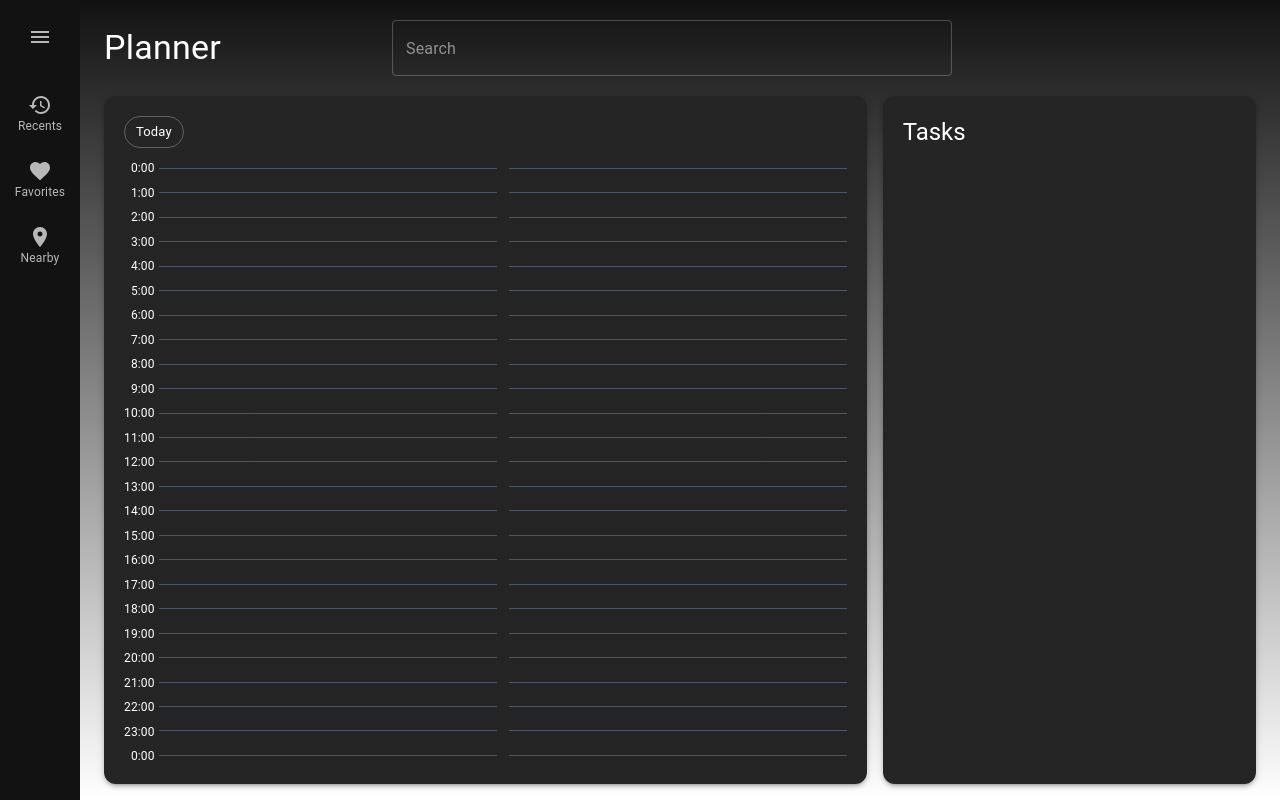
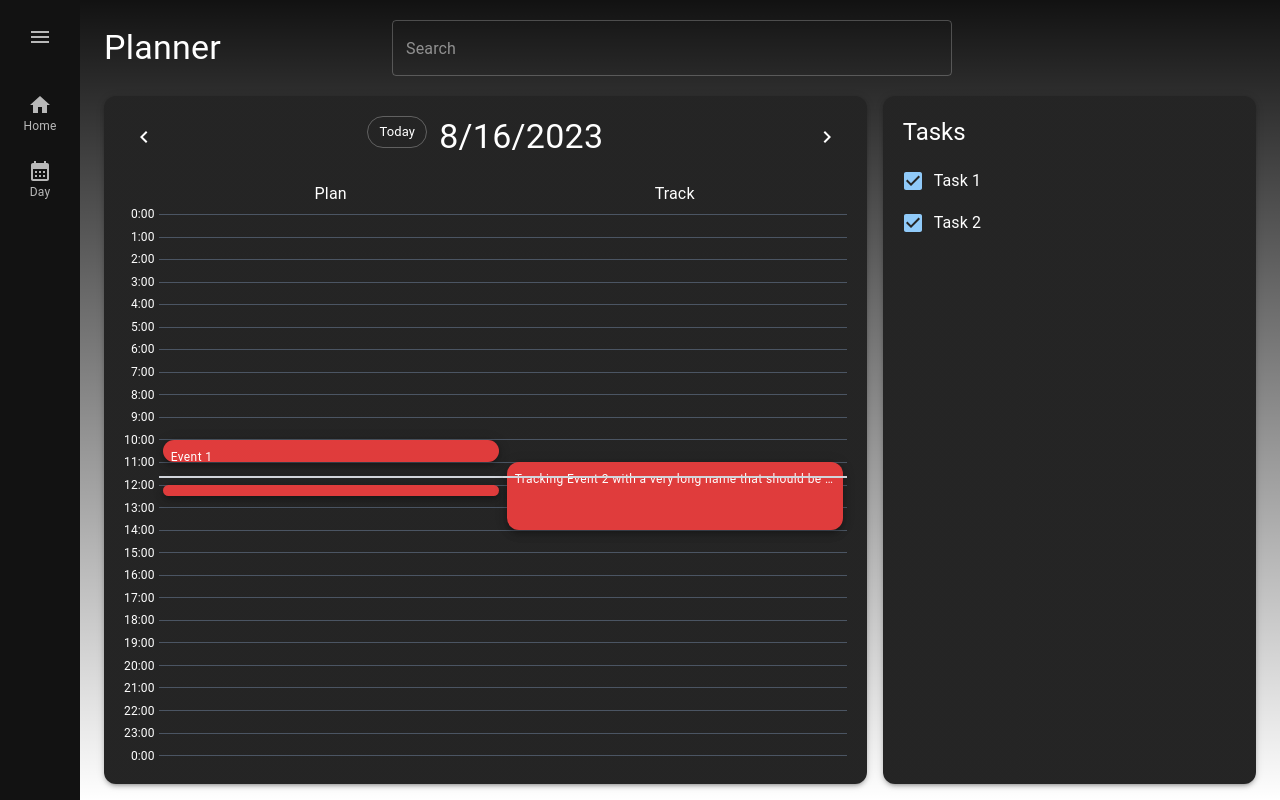
Before and after one commit to lukasbuehler/planner, a Next.js app: page /day in a window 1280 px wide. Built offline with nearby package versions, Linux system fonts and the light colour scheme.

Commit message:
More UI work

```diff
--- a/app/day/layout.tsx
+++ b/app/day/layout.tsx
@@ -4,6 +4,8 @@ import Typography from "@mui/material/Typography";
 import Paper from "@mui/material/Paper";
 import Chip from "@mui/material/Chip";
 import Button from "@mui/material/Button";
+
+import TasksView from "@/components/TasksView";
 
 export default function DayOverviewLayout({
   children,
@@ -34,7 +36,7 @@ export default function DayOverviewLayout({
       <Grid item sx={{ display: { md: "block", xs: "none" } }} md={4} xl={3}>
         <Item className="h-full">
           <Paper elevation={3} className="p-5 rounded-xl h-full">
-            <Typography variant="h5">Tasks</Typography>
+            <TasksView />
           </Paper>
         </Item>
       </Grid>
--- a/app/day/page.tsx
+++ b/app/day/page.tsx
@@ -7,8 +7,32 @@ import { useState } from "react";
 import CalendarDayView from "@/components/CalendarDayView";
 import Box from "@mui/material/Box";
 
+import Event from "@/models/Event";
+import Typography from "@mui/material/Typography";
+import IconButton from "@mui/material/IconButton";
+
+import { NavigateBefore, NavigateNext } from "@mui/icons-material";
+
 export default function DayOverview() {
-  const [events, setEvents] = useState<Event[]>([]);
+  const [plannedEvents, setPlannedEvents] = useState<Event[]>([
+    {
+      name: "Event 1",
+      start: new Date("2021-10-10T10:00:00"),
+      end: new Date("2021-10-10T11:00:00"),
+    },
+    {
+      name: "Event 2",
+      start: new Date("2021-10-10T12:00:00"),
+      end: new Date("2021-10-10T12:30:00"),
+    },
+  ]);
+  const [trackedEvents, setTrackedEvents] = useState<Event[]>([
+    {
+      name: "Tracking Event 2 with a very long name that should be truncated",
+      start: new Date("2021-10-10T11:00:00"),
+      end: new Date("2021-10-10T14:00:00"),
+    },
+  ]);
 
   // export async function getEventsForToday(): Promise<Event[]> {
   //       const now = new Date();
@@ -64,17 +88,34 @@ export default function DayOverview() {
 
   return (
     <Box className="h-full flex flex-col items-start">
-      <Chip label="Today" variant="outlined" />
+      <Box className="w-full flex flex-row justify-between pb-3">
+        <IconButton>
+          <NavigateBefore />
+        </IconButton>
+        <Box className="flex flex-row justify-center">
+          <Chip label="Today" variant="outlined" className="mr-3" />
+          <Typography variant={"h4"}>
+            {new Date().toLocaleDateString()}
+          </Typography>
+        </Box>
+        <IconButton>
+          <NavigateNext />
+        </IconButton>
+      </Box>
 
       <div className="mt-3 grow flex flex-row w-full">
         {/* Calendar */}
-        <div className="grow h-full mr-3">
-          <CalendarDayView events={events} />
+        <div className="grow h-full">
+          <CalendarDayView name="Plan" events={plannedEvents} />
         </div>
 
         {/* Tracked Time */}
         <div className="grow h-full">
-          <CalendarDayView events={[]} showHours={false} />
+          <CalendarDayView
+            name="Track"
+            events={trackedEvents}
+            showHours={false}
+          />
         </div>
       </div>
     </Box>
--- a/app/layout.tsx
+++ b/app/layout.tsx
@@ -19,12 +19,11 @@ import BottomNavigation from "@mui/material/BottomNavigation";
 import BottomNavigationAction from "@mui/material/BottomNavigationAction";
 
 // icons
-import RestoreIcon from "@mui/icons-material/Restore";
-import FavoriteIcon from "@mui/icons-material/Favorite";
-import LocationOnIcon from "@mui/icons-material/LocationOn";
 import MenuIcon from "@mui/icons-material/Menu";
+import { CalendarMonth, Home } from "@mui/icons-material";
 
 import ThemeRegistry from "../components/ThemeRegistry";
+import Link from "next/link.js";
 
 export default function RootLayout({
   children,
@@ -51,7 +50,9 @@ export default function RootLayout({
                     sx={{ display: { md: "block", xs: "none" } }}
                   >
                     <Item className="w-full h-full py-4 flex items-center">
-                      <Typography variant="h4">Planner</Typography>
+                      <Typography variant="h4">
+                        <Link href={"/"}>Planner</Link>
+                      </Typography>
                     </Item>
                   </Grid>
                   <Grid item xs={12} md={6}>
@@ -82,19 +83,18 @@ export default function RootLayout({
                   sx={{ display: { xs: "none", md: "block" } }}
                 />
                 <BottomNavigationAction
-                  label="Recents"
-                  icon={<RestoreIcon />}
+                  label="Home"
+                  icon={<Home />}
                   className="grow-0 p-3"
+                  component={Link}
+                  href={"/"}
                 />
                 <BottomNavigationAction
-                  label="Favorites"
-                  icon={<FavoriteIcon />}
+                  label="Day"
+                  icon={<CalendarMonth />}
                   className="grow-0 p-3"
-                />
-                <BottomNavigationAction
-                  label="Nearby"
-                  icon={<LocationOnIcon />}
-                  className="grow-0 p-3"
+                  component={Link}
+                  href={"/day"}
                 />
               </BottomNavigation>
             </Box>
--- a/components/CalendarDayView.tsx
+++ b/components/CalendarDayView.tsx
@@ -1,30 +1,44 @@
 import Paper from "@mui/material/Paper";
-import Event from "../models/Event";
+import Event from "@/models/Event";
+import { Box, Typography } from "@mui/material";
 
 interface CalendarDayViewProps {
+  name: string;
   events: Event[];
   showHours?: boolean;
 }
 
 export default function CalendarDayView({
+  name,
   showHours = true,
   events,
 }: CalendarDayViewProps) {
   return (
-    <div className="relative w-full h-full flex flex-row items-stretch">
+    <div className="relative w-full h-full flex flex-row">
       {/* Calendar Hours */}
       {showHours ? (
-        <div className="relative flex flex-col items-stretch justify-between mr-1">
+        <Box className="h-full flex flex-col">
+          {/* Padding */}
+          <div className="h-6"></div>
+          <div className="relative grow flex flex-col items-stretch justify-between mr-1">
             {Array.from({ length: 25 }).map((_, i) => (
               <span key={i} className="text-xs text-right">
                 {i % 24}:00
               </span>
             ))}
           </div>
+        </Box>
       ) : null}
 
       {/* Calendar */}
-      <div className="grow relative my-2">
+      <div className="grow relative flex flex-col  items-center">
+        <Box className="relative h-6 w-full">
+          <Box className="absolute left-0 right-0 top-0 bottom-0 text-center">
+            {name}
+          </Box>
+        </Box>
+
+        <Box className="relative grow my-2 w-full">
           {/* Calendar background */}
           <div className="absolute flex flex-col items-stretch h-full w-full">
             {Array.from({ length: 24 }).map((_, i) => (
@@ -36,12 +50,12 @@ export default function CalendarDayView({
           </div>
 
           {/* Calendar items */}
-        <div className="relative h-full">
+          <div className="absolute w-full h-full">
             {events.map((event, i) => (
               <Paper
                 key={i}
                 elevation={5}
-              className="absolute rounded-xl left-0 right-0 top-16 h-12 bg-red-600"
+                className="absolute rounded-xl left-1 right-1 bg-red-600 overflow-hidden"
                 style={{
                   top: `calc(100% * ${
                     (event.start.getHours() * 60 + event.start.getMinutes()) /
@@ -53,13 +67,27 @@ export default function CalendarDayView({
                   })`,
                 }}
               >
-              <div className="p-2 truncate">
-                {event.start.toLocaleTimeString()} -{" "}
-                {event.end.toLocaleTimeString()}
-              </div>
+                <Typography
+                  variant="caption"
+                  className="block w-full p-2 truncate"
+                >
+                  {event.name}
+                </Typography>
               </Paper>
             ))}
           </div>
+
+          {/* Calendar time pointer */}
+          <div
+            className="absolute w-full h-0.5 bg-gray-300"
+            style={{
+              top: `calc(100% * ${
+                (new Date().getHours() * 60 + new Date().getMinutes()) /
+                (60 * 24)
+              })`,
+            }}
+          ></div>
+        </Box>
       </div>
     </div>
   );
--- a/components/TasksView.tsx
+++ b/components/TasksView.tsx
@@ -0,0 +1,23 @@
+import { Box, Checkbox, FormControlLabel } from "@mui/material";
+import Typography from "@mui/material/Typography";
+
+export default function TasksView() {
+  return (
+    <Box>
+      <Typography variant="h5" className="mb-3">
+        Tasks
+      </Typography>
+
+      <Box className="flex flex-col">
+        <FormControlLabel
+          control={<Checkbox defaultChecked />}
+          label="Task 1"
+        />
+        <FormControlLabel
+          control={<Checkbox defaultChecked />}
+          label="Task 2"
+        />
+      </Box>
+    </Box>
+  );
+}
--- a/models/Event.ts
+++ b/models/Event.ts
@@ -1,4 +1,5 @@
 export default interface Event {
+  name: string;
   start: Date;
   end: Date;
 }
```
Lines whose indentation alone changed are shown as unchanged.
